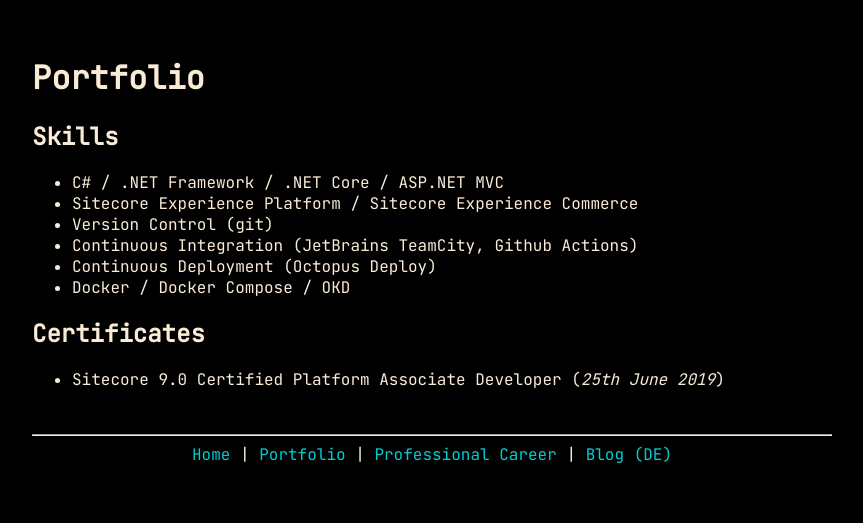
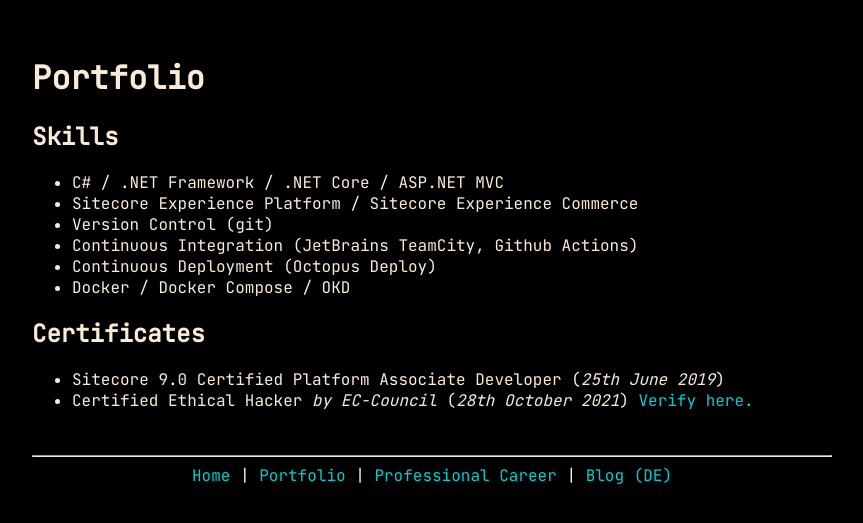
Before and after one commit to mhoellner/mhoellner.github.io, a Jekyll site: the page built from portfolio.md, in a window 1280 px wide. Shown: the top 523 px of the page, without its empty margins (208-1071 px from the left). Built offline with Jekyll 4.4.1, drawn with Linux system fonts in a browser that asks for light colours.

Commit message:
add ceh certificate

```diff
--- a/portfolio.md
+++ b/portfolio.md
@@ -17,3 +17,4 @@ title: Portfolio
 ## Certificates
 
 * Sitecore 9.0 Certified Platform Associate Developer (_25th June 2019_)
+* Certified Ethical Hacker _by EC-Council_ (_28th October 2021_) [Verify here.](https://aspen.eccouncil.org/VerifyBadge?type=certification&a=iEvhc/18Iylg5oRaw/vDDU/0dRmLnbScrSPyBaQUbuw=)
```
